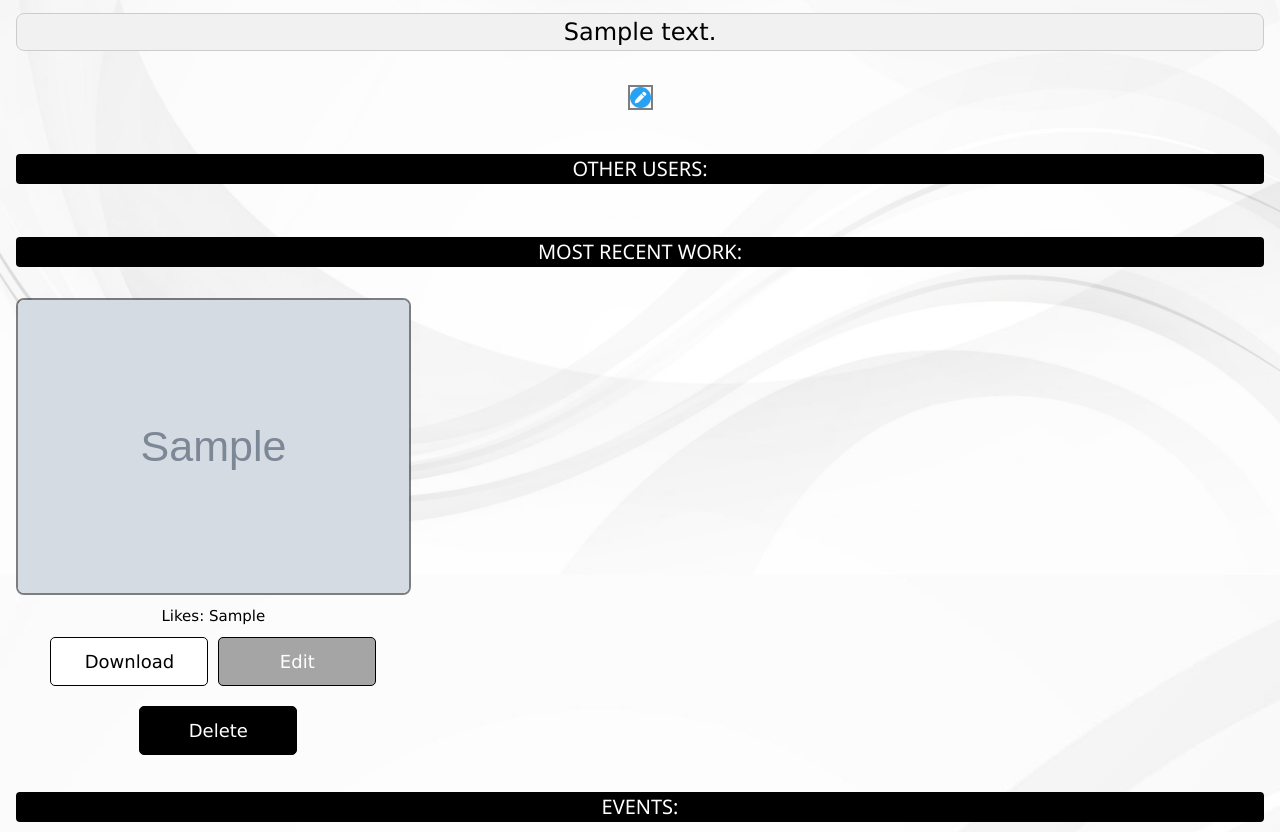
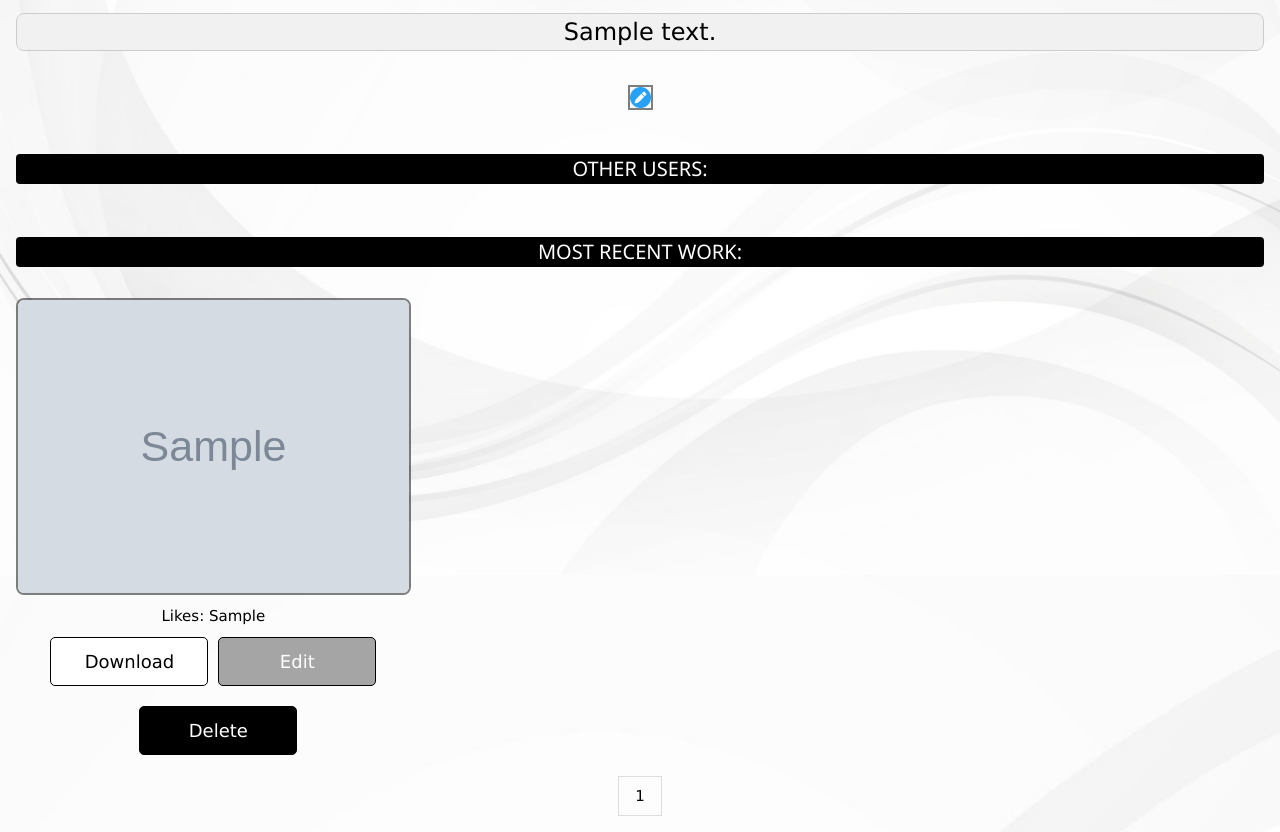
Before and after one commit to MeYaan/Socialio, a PHP site: page /pages/home.php in a window 1280 px wide. Shown: the part 225-1057 px from the top of the page. Run offline with PHP 8.4, Linux system fonts and the light colour scheme; the visitor is signed in with stand-in values (Sample User, id 1); tables that the repository leaves empty or names only in its code hold one stand-in row (values such as "Sample post"); grey boxes marked "Sample" are stand-in pictures.

Commit message:
v1.01 -Added Pagination to gallery for both users and other users

```diff
--- a/classes/home.php
+++ b/classes/home.php
@@ -101,13 +101,29 @@ class Home
             ->execute([$bio, $userId]);
     }
 
-    public function getUserGallery($userId)
-    {
-        $stmt = $this->db->prepare("SELECT * FROM gallery WHERE user_id = ?");
-        $stmt->execute([$userId]);
+    public function getTotalImagesCount($userId)
+{
+    $stmt = $this->db->prepare("SELECT COUNT(*) FROM gallery WHERE user_id = ?");
+    $stmt->execute([$userId]);
+    return $stmt->fetchColumn();
+}
 
-        return $stmt->fetchAll(PDO::FETCH_ASSOC);
-    }
+public function getUserGallery($userId, $page = 1, $perPage = 6)
+{
+    $offset = ($page - 1) * $perPage;
+
+    $stmt = $this->db->prepare("SELECT * FROM gallery WHERE user_id = ? ORDER BY id DESC LIMIT ?, ?");
+    $stmt->bindParam(1, $userId, PDO::PARAM_INT);
+    $stmt->bindParam(2, $offset, PDO::PARAM_INT);
+    $stmt->bindParam(3, $perPage, PDO::PARAM_INT);
+
+    $stmt->execute();
+
+    return $stmt->fetchAll(PDO::FETCH_ASSOC);
+}
+
+
+
 
     public function uploadImageToGallery($userId, $image, $title, $description)
     {
@@ -220,4 +236,27 @@ class Home
     $stmt->execute([$newTitle, $newDetails, $userId, $imageId]);
     // Add error handling if needed
 }
+
+public function getViewTotalImagesCount($viewUserId)
+{
+    $stmt = $this->db->prepare("SELECT COUNT(*) FROM gallery WHERE user_id = ?");
+    $stmt->execute([$viewUserId]);
+    return $stmt->fetchColumn();
 }
+
+public function getViewUserGallery($viewUserId, $page = 1, $perPage = 6)
+{
+    $offset = ($page - 1) * $perPage;
+
+    $stmt = $this->db->prepare("SELECT * FROM gallery WHERE user_id = ? ORDER BY id DESC LIMIT ?, ?");
+    $stmt->bindParam(1, $viewUserId, PDO::PARAM_INT);
+    $stmt->bindParam(2, $offset, PDO::PARAM_INT);
+    $stmt->bindParam(3, $perPage, PDO::PARAM_INT);
+
+    $stmt->execute();
+
+    return $stmt->fetchAll(PDO::FETCH_ASSOC);
+}
+
+
+}
--- a/css/styles1.css
+++ b/css/styles1.css
@@ -698,7 +698,59 @@ body.dark-mode h2
 }
 .gallery-image
 {
+
   width: 100%;
   margin-top: 5px;
   object-fit: fill;
 }
+
+.social-profiles2 {
+  display: flex;
+  flex-wrap: wrap;
+
+}
+
+
+.pagination {
+  display: flex;
+  justify-content: center;
+  margin-top: 10px;
+}
+
+.pagination a {
+  color: black;
+  padding: 8px 16px;
+  text-decoration: none;
+  transition: background-color .3s;
+  border: 1px solid #ddd;
+  margin: 0 4px;
+}
+
+.pagination a:hover {
+  background-color: #ddd;
+}
+
+.pagination a.active {
+  background-color: #4CAF50;
+  color: white;
+}
+
+body.dark-mode .pagination a {
+  color: rgb(255, 255, 255);
+  padding: 8px 16px;
+  text-decoration: none;
+  transition: background-color .3s;
+  background-color: #292929;
+  border: 1px solid #ddd;
+  margin: 0 4px;
+}
+
+body.dark-mode .pagination a:hover {
+  background-color: #ddd;
+  color: rgb(0, 0, 0);
+}
+
+body.dark-mode .pagination a.active {
+  background-color: #4CAF50;
+  color: rgb(0, 0, 0);
+}
--- a/pages/home.php
+++ b/pages/home.php
@@ -61,6 +61,8 @@ if ($_SERVER['REQUEST_METHOD'] === 'POST') {
         header('Location: home.php');
     }
 }
+
+
 
 ?>
 
@@ -178,9 +180,18 @@ if (empty($userGallery)) {
     // Display a message when the gallery is empty
     echo "<div class='w3-container w3-center'><p>No recent works</p></div>";
 } else {
-    echo "<div class='w3-row'>";
+
+    $currentPage = isset($_GET['page']) ? (int)$_GET['page'] : 1;
+
+
+    $totalImages = $home->getTotalImagesCount($user_id);
+
+// Get user gallery for the current page
+    $userGallery = $home->getUserGallery($user_id, $currentPage);
+
+    echo "<div class='w3-row social-profiles2'>";
     foreach ($userGallery as $image) {
-        echo "<div class=' w3-third  w3-container '>";
+        echo "<div class=' w3-third  w3-container'>";
         echo "<img src='../uploads/{$image['image_filename']}' class='w3-round-large gallery-image' onclick=\"openModal('../uploads/{$image['image_filename']}', '{$image['title']}', '{$image['description']}')\">";
 
         echo "</br><span class='like-count'>Likes: {$image['likes']}</span>";
@@ -195,6 +206,30 @@ if (empty($userGallery)) {
         echo "</div>";
     }
 
+    echo "</div>";
+
+    $currentPage = isset($_GET['page']) ? (int)$_GET['page'] : 1;
+
+    // Get total images count for the user
+    $totalImages = $home->getTotalImagesCount($user_id);
+
+    // Get user gallery for the current page
+    $userGallery = $home->getUserGallery($user_id, $currentPage);
+
+    echo "<div class='w3-row social-profiles2'>";
+    foreach ($userGallery as $image) {
+        echo "<div class=' w3-third  w3-container'>";
+        // Display image as before...
+        echo "</div>";
+    }
+    echo "</div>";
+
+    // Display pagination links
+    $totalPages = ceil($totalImages / 6); // Assuming 6 images per page
+    echo "<div class='pagination'>";
+    for ($i = 1; $i <= $totalPages; $i++) {
+        echo "<a href='home.php?page=$i'>$i</a> ";
+    }
     echo "</div>";
 }
 ?>
```
Also changed, not shown: pages/viewuser.php (+37 -4 lines), uploads/1128631.jpg, uploads/156202063_885529582283176_2962504719839632254_n.jpg (added), uploads/374c9ba422742b96b037c5e093f874e2.jpg (added), uploads/bigstock-Internet-Security-Firewall-Or-326464240_1024X684.png (added), uploads/images.jpg (added).
